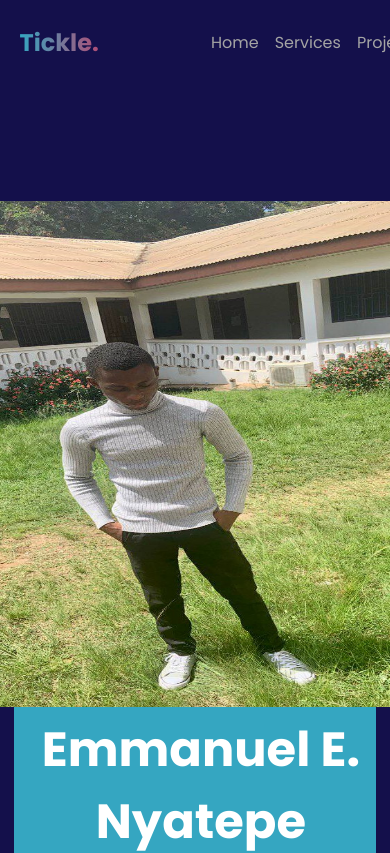
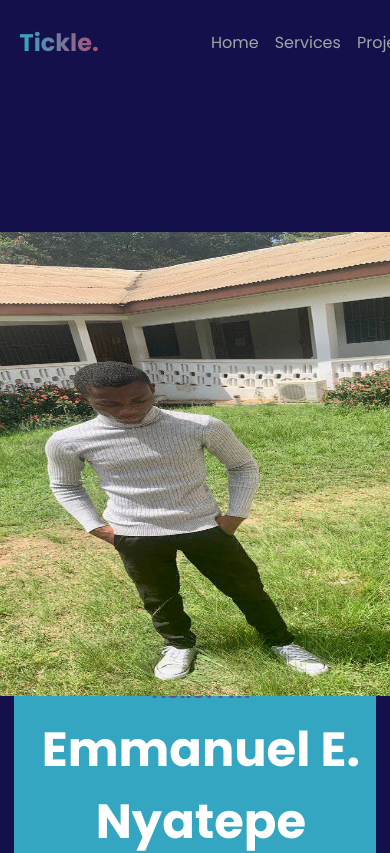
Before and after one commit to ellie-ctrl35/portfolio, a React (Create React App) app: page / in a window 390 px wide. Shown: the top 853 px of the page. Built offline with nearby package versions, Linux system fonts and the light colour scheme.

Commit message:
profile pic media query

```diff
--- a/src/pages/Hero.css
+++ b/src/pages/Hero.css
@@ -124,9 +124,8 @@ h2{
     display: flex;
     flex-direction: column;
     align-items: center;
-    justify-content:space-evenly;
+    justify-content:center;
     height: 150%;
-    background: #e84972;
     width: 100%;
     }
 
@@ -139,11 +138,14 @@ h2{
     }
 
     .profile {
-      width: 90vh; /* Take full width */
-      margin-bottom: 20px; /* Add some margin */
+      width: 70vh; /* Take full width */
       position: absolute;
-      height: 60%;
-      align-self: center;
+      height: 55%;
+      border-radius: 0;
+      background: white;
+      display: flex;
+      justify-content: center;
+      align-items: center;
     }
 
     .socials {
@@ -152,9 +154,10 @@ h2{
     }
 
     .profile-pic {
-      width: 70%; /* Adjust size */
+      width: 100%; /* Adjust size */
       margin: 0 auto; /* Center align */
       display: block; /* Remove default margin */
+      border-radius: 0%;
     }
 
     .contribution-graph {
```
